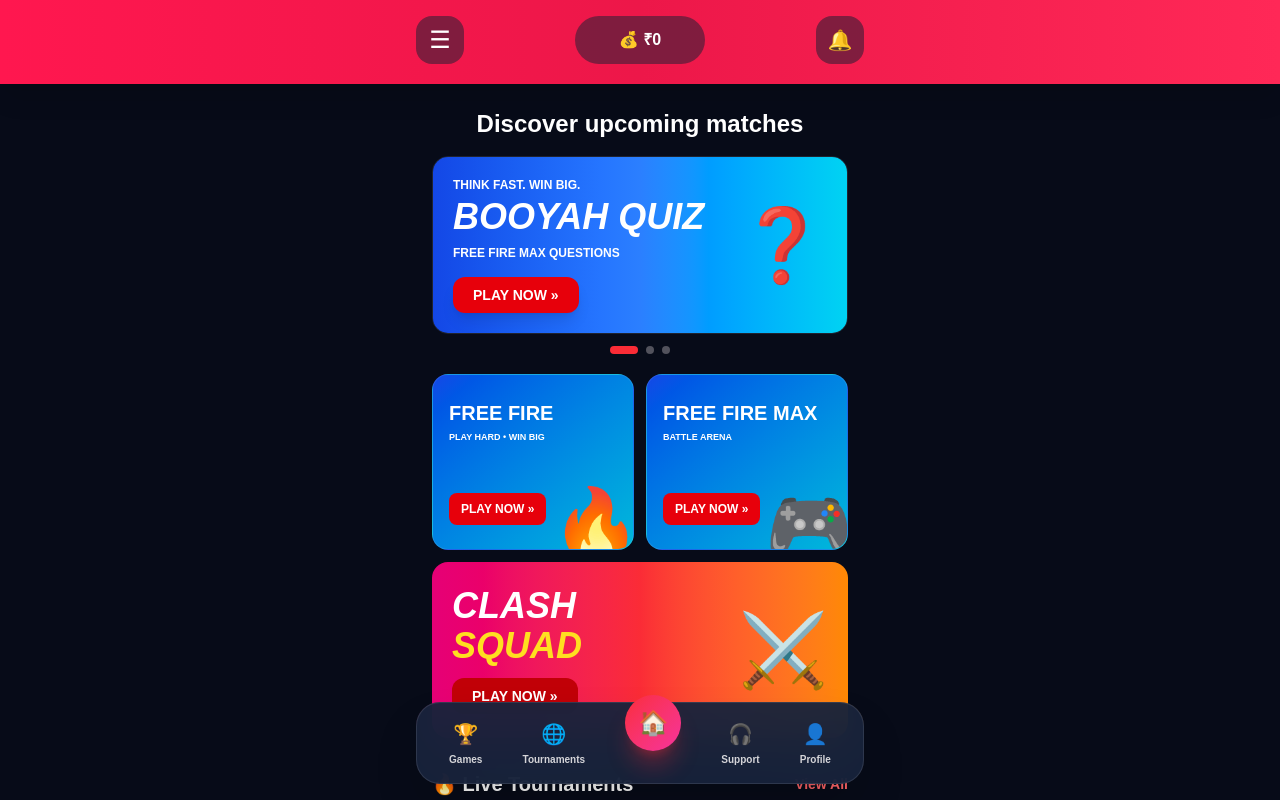
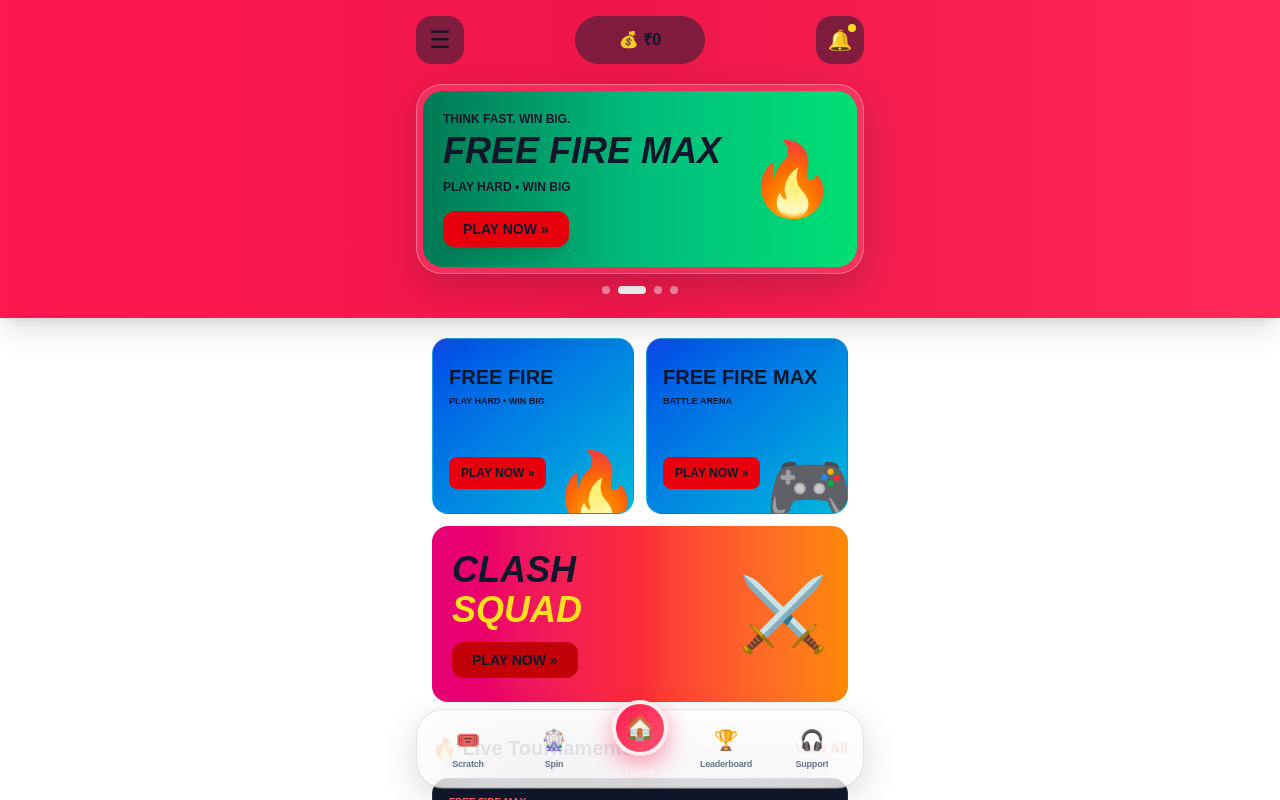
Before and after one commit to gamerzadda01-hue/gamerzadda, a Next.js app: page / in a window 1280 px wide. Shown: the top 800 px of the page. Built offline with nearby package versions, Linux system fonts and the light colour scheme; no server answers.

Commit message:
Update home page UI and banner

```diff
--- a/app/page.tsx
+++ b/app/page.tsx
@@ -9,16 +9,25 @@
     title: "BOOYAH QUIZ",
     subtitle: "FREE FIRE MAX QUESTIONS",
     emoji: "❓",
+    gradient: "from-red-600 via-red-500 to-orange-400",
   },
   {
     title: "FREE FIRE MAX",
     subtitle: "PLAY HARD • WIN BIG",
     emoji: "🔥",
+    gradient: "from-emerald-700 via-emerald-500 to-green-400",
   },
   {
     title: "CLASH SQUAD",
     subtitle: "ENTER THE BATTLE",
     emoji: "⚔️",
+    gradient: "from-red-700 via-red-500 to-rose-400",
+  },
+  {
+    title: "WIN REAL CASH",
+    subtitle: "JOIN TOURNAMENTS & PLAY",
+    emoji: "💰",
+    gradient: "from-green-700 via-emerald-500 to-lime-400",
   },
 ];
 
@@ -44,6 +53,15 @@
     avatarUrl: "",
   });
   const router = useRouter();
+
+  // Automatic banner slider. Manual dots below still work.
+  useEffect(() => {
+    const timer = window.setInterval(() => {
+      setBanner((current) => (current + 1) % banners.length);
+    }, 4000);
+
+    return () => window.clearInterval(timer);
+  }, []);
 
   useEffect(() => {
     let mounted = true;
@@ -89,36 +107,42 @@
   }
 
   return (
-    <main className="min-h-screen bg-[#070b18] text-white">
-      {/* TOP HEADER */}
-      <header className="sticky top-0 z-50 bg-gradient-to-r from-[#ff174f] via-[#ed1749] to-[#ff2857] px-4 pb-5 pt-4 shadow-xl">
-        <div className="mx-auto flex max-w-md items-center justify-between">
+    <main className="min-h-screen bg-white pb-24 text-slate-900">
+      {/* CONNECTED HEADER + HERO */}
+      <div className="sticky top-0 z-50">
+        <div className="bg-gradient-to-r from-[#ff174f] via-[#ed1749] to-[#ff2857] px-4 pb-6 pt-4 shadow-xl">
+          <div className="mx-auto max-w-md">
+            <header className="flex items-center justify-between">
               <button
                 onClick={() => setDrawer(true)}
-            className="flex h-12 w-12 items-center justify-center rounded-2xl bg-[#641d3b]/80 text-2xl"
+                aria-label="Open menu"
+                className="flex h-12 w-12 items-center justify-center rounded-2xl bg-[#641d3b]/80 text-2xl transition active:scale-90"
               >
                 ☰
               </button>
 
-          <button className="flex min-w-[130px] items-center justify-center gap-2 rounded-full bg-[#641d3b]/80 px-5 py-3 font-bold">
+              <button
+                onClick={() => router.push("/wallet")}
+                className="flex min-w-[130px] items-center justify-center gap-2 rounded-full bg-[#641d3b]/80 px-5 py-3 font-bold transition active:scale-95"
+              >
                 💰 ₹0
               </button>
 
-          <button className="flex h-12 w-12 items-center justify-center rounded-2xl bg-[#641d3b]/80 text-xl">
+              <button
+                aria-label="Notifications"
+                className="relative flex h-12 w-12 items-center justify-center rounded-2xl bg-[#641d3b]/80 text-xl transition active:scale-90"
+              >
                 🔔
+                <span className="absolute right-2 top-2 h-2 w-2 rounded-full bg-yellow-300" />
               </button>
-        </div>
             </header>
 
-      {/* APP CONTENT */}
-      <div className="mx-auto max-w-md px-4 pb-28">
-        <h1 className="mb-4 mt-6 text-center text-2xl font-extrabold">
-          Discover upcoming matches
-        </h1>
-
-        {/* BANNER */}
-        <section className="relative overflow-hidden rounded-2xl border border-white/10">
-          <div className="flex h-44 items-center justify-between bg-gradient-to-r from-blue-700 via-blue-500 to-cyan-400 p-5">
+            {/* BANNER CONNECTED TO HEADER */}
+            <section className="mt-5 overflow-hidden rounded-[26px] border border-white/30 bg-white/10 p-1.5 shadow-[0_12px_30px_rgba(100,29,59,0.28)] backdrop-blur-sm">
+              <div className="overflow-hidden rounded-[20px]">
+                <div
+                  className={`flex h-44 items-center justify-between bg-gradient-to-r ${banners[banner].gradient} p-5 transition-all duration-500`}
+                >
                   <div>
                     <p className="text-xs font-bold">THINK FAST. WIN BIG.</p>
                     <h2 className="mt-1 text-4xl font-black italic">
@@ -127,28 +151,36 @@
                     <p className="mt-2 text-xs font-bold">
                       {banners[banner].subtitle}
                     </p>
-              <button className="mt-4 rounded-xl bg-red-600 px-5 py-2 text-sm font-black shadow-lg">
+                    <button className="mt-4 rounded-xl bg-red-600 px-5 py-2 text-sm font-black shadow-lg transition active:scale-95">
                       PLAY NOW »
                     </button>
                   </div>
 
-            <div className="text-7xl">{banners[banner].emoji}</div>
+                  <div className="text-7xl">
+                    {banners[banner].emoji}
+                  </div>
+                </div>
               </div>
             </section>
 
-        {/* DOTS */}
             <div className="mt-3 flex justify-center gap-2">
               {banners.map((_, i) => (
                 <button
                   key={i}
+                  aria-label={`Banner ${i + 1}`}
                   onClick={() => setBanner(i)}
                   className={`h-2 rounded-full transition-all ${
-                banner === i ? "w-7 bg-red-500" : "w-2 bg-zinc-600"
+                    banner === i ? "w-7 bg-white" : "w-2 bg-white/50"
                   }`}
                 />
               ))}
             </div>
+          </div>
+        </div>
+      </div>
 
+      {/* APP CONTENT */}
+      <div className="mx-auto max-w-md bg-white px-4 pb-8">
         {/* GAME CARDS */}
         <section className="mt-5 grid grid-cols-2 gap-3">
           <GameCard
@@ -181,7 +213,7 @@
         {/* TOURNAMENTS */}
         <section className="mt-8">
           <div className="mb-4 flex items-center justify-between">
-            <h2 className="text-xl font-extrabold">🔥 Live Tournaments</h2>
+            <h2 className="text-xl font-extrabold text-slate-900">🔥 Live Tournaments</h2>
             <button className="text-sm font-bold text-red-400">
               View All
             </button>
@@ -213,15 +245,46 @@
         </section>
       </div>
 
-      {/* BOTTOM NAV */}
-      <nav className="fixed bottom-4 left-1/2 z-40 flex w-[calc(100%-32px)] max-w-md -translate-x-1/2 items-center justify-around rounded-3xl border border-white/10 bg-[#18233b]/95 px-3 py-3 shadow-2xl backdrop-blur-xl">
-        <NavButton icon="🏆" text="Games" />
-        <NavButton icon="🌐" text="Tournaments" />
-        <button className="flex h-14 w-14 -translate-y-5 items-center justify-center rounded-full bg-gradient-to-br from-red-500 to-pink-500 text-2xl shadow-xl shadow-red-500/30">
+      {/* BOTTOM NAV - iOS / TELEGRAM STYLE */}
+      <nav className="fixed bottom-3 left-1/2 z-40 w-[calc(100%-20px)] max-w-md -translate-x-1/2 rounded-[27px] border border-black/10 bg-white/70 px-2 py-2 shadow-[0_10px_35px_rgba(0,0,0,0.14)] backdrop-blur-2xl backdrop-saturate-150">
+        <div className="grid grid-cols-5 items-end">
+          <NavButton
+            icon="🎟️"
+            text="Scratch"
+            onClick={() => router.push("/scratch-card")}
+          />
+
+          <NavButton
+            icon="🎡"
+            text="Spin"
+            onClick={() => router.push("/spin")}
+          />
+
+          <button
+            onClick={() => router.push("/")}
+            aria-label="Home"
+            className="group flex flex-col items-center justify-end"
+          >
+            <span className="flex h-14 w-14 -translate-y-5 items-center justify-center rounded-full border-4 border-white/90 bg-gradient-to-br from-[#ff174f] to-[#ff4f70] text-2xl shadow-[0_8px_25px_rgba(255,23,79,0.45)] transition-transform duration-200 group-active:scale-90">
               🏠
+            </span>
+            <span className="-mt-3 text-[10px] font-extrabold text-white">
+              Home
+            </span>
           </button>
-        <NavButton icon="🎧" text="Support" />
-        <NavButton icon="👤" text="Profile" />
+
+          <NavButton
+            icon="🏆"
+            text="Leaderboard"
+            onClick={() => router.push("/leaderboard")}
+          />
+
+          <NavButton
+            icon="🎧"
+            text="Support"
+            onClick={() => router.push("/support")}
+          />
+        </div>
       </nav>
 
       {/* SIDE DRAWER */}
@@ -346,15 +409,15 @@
 
       <div className="mt-4 grid grid-cols-3 text-center">
         <div>
-          <p className="text-[10px] text-zinc-500">PRIZE</p>
+          <p className="text-[10px] text-slate-400">PRIZE</p>
           <p className="font-black text-green-400">{prize}</p>
         </div>
         <div>
-          <p className="text-[10px] text-zinc-500">ENTRY</p>
+          <p className="text-[10px] text-slate-400">ENTRY</p>
           <p className="font-black">{entry}</p>
         </div>
         <div>
-          <p className="text-[10px] text-zinc-500">PLAYERS</p>
+          <p className="text-[10px] text-slate-400">PLAYERS</p>
           <p className="font-black">{players}</p>
         </div>
       </div>
@@ -362,11 +425,26 @@
   );
 }
 
-function NavButton({ icon, text }: { icon: string; text: string }) {
+function NavButton({
+  icon,
+  text,
+  onClick,
+}: {
+  icon: string;
+  text: string;
+  onClick?: () => void;
+}) {
   return (
-    <button className="flex flex-col items-center gap-1 text-[10px] font-bold text-zinc-300">
-      <span className="text-xl">{icon}</span>
+    <button
+      onClick={onClick}
+      className="group flex min-w-0 flex-col items-center justify-center gap-1 rounded-2xl px-1 py-2 text-slate-500 transition-all duration-200 active:scale-90"
+    >
+      <span className="flex h-7 w-7 items-center justify-center text-[20px] transition-transform duration-200 group-active:scale-90">
+        {icon}
+      </span>
+      <span className="max-w-full truncate text-[9px] font-bold tracking-tight">
         {text}
+      </span>
     </button>
   );
 }
```
Lines whose indentation alone changed are shown as unchanged.
